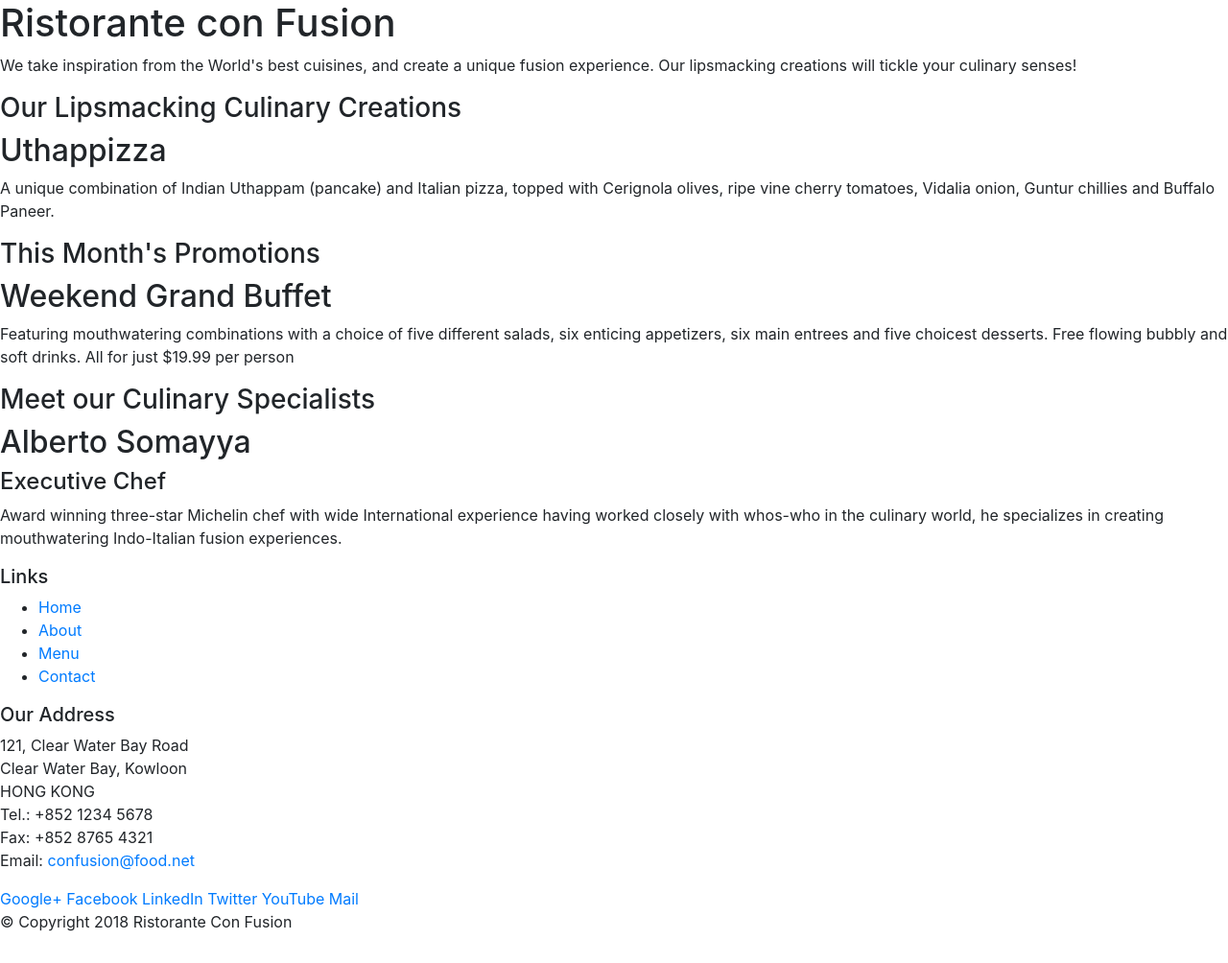
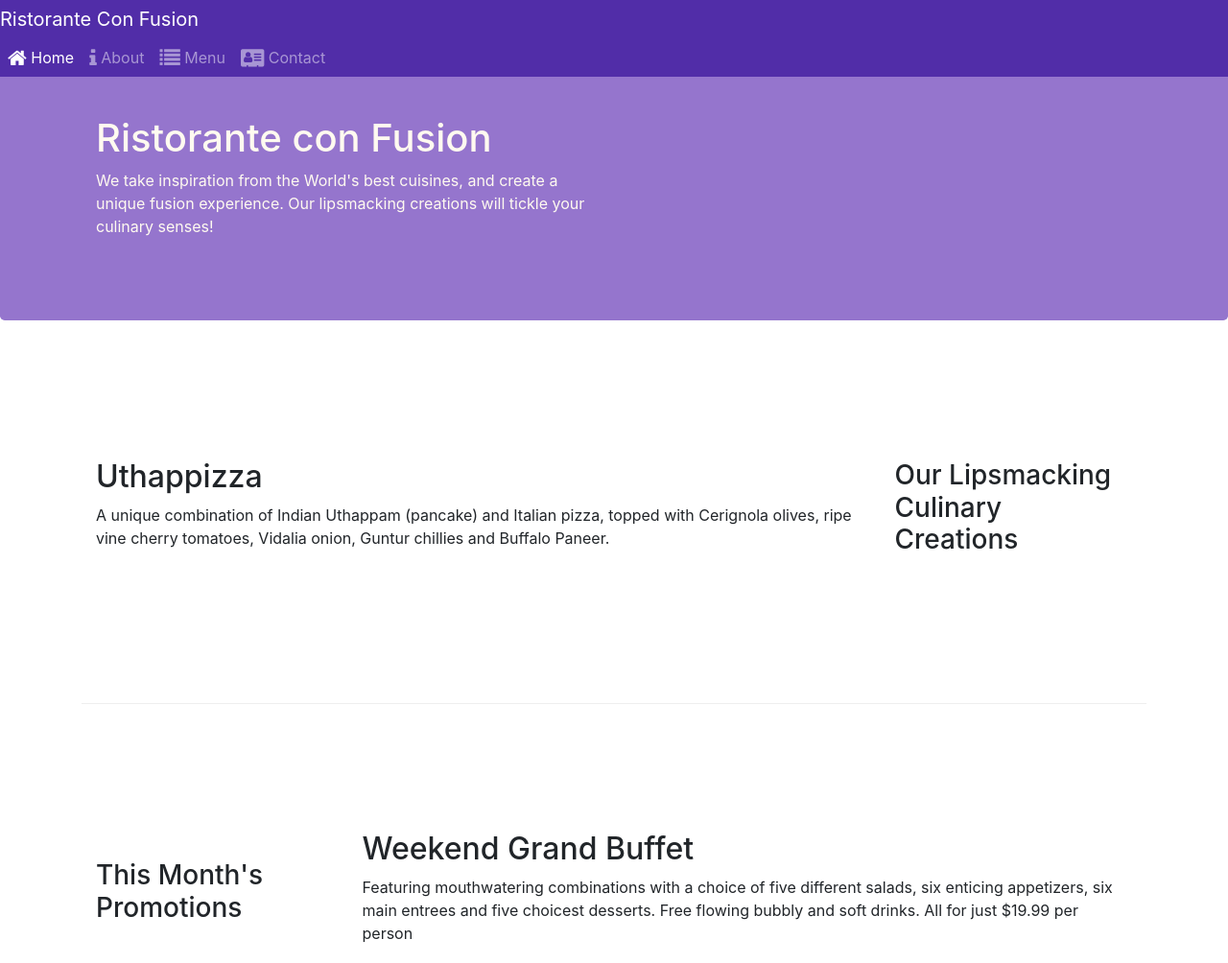
Before and after one commit to arpitnigam45/El-Restaurante, a website: page index.html in a window 1280 px wide. Shown: the top 1004 px of the page at 96% size. Drawn offline with nearby package versions, Linux system fonts and the light colour scheme.

Commit message:
added font-icons

```diff
--- /dev/null
+++ b/css/styles.css
@@ -0,0 +1,37 @@
+.row-header{
+    margin: 0px auto;
+    padding: 0px auto;
+
+}
+
+.row-content{
+    margin: 0px auto;
+    padding: 50px 0px 50 px 0px;
+    border-bottom: 1px ridge;
+    min-height: 400px;
+}
+.footer{
+    background-color: #d1c4e9;
+    margin: 0px auto;
+    padding: 20px 0px 20px 0px;
+}
+
+.jumbotron {
+    padding: 70px 30px 70px 30px;
+    margin: 0px auto;
+    background: #9575CD;
+    color: floralwhite;
+}
+.address{
+    font-size: 80%;
+    margin: 0px;
+    color: #0f0f0f;
+}
+body{
+    padding: 50px 0px 0px 0px;
+    z-index: 0;
+}
+.navbar-dark{
+    background-color: #512DA8;
+
+}
--- a/index.html
+++ b/index.html
@@ -9,51 +9,72 @@
 
         <!-- Bootstrap CSS -->
         <link rel="stylesheet" href="node_modules/bootstrap/dist/css/bootstrap.min.css">
-    <title>Ristorante Con Fusion</title>
+        <link rel="stylesheet" href="node_modules/font-awesome/css/font-awesome.min.css">
+    <link rel="stylesheet" href="node_modules/bootstrap-social/bootstrap-social.css">
+        <link rel="stylesheet" href="css/styles.css">
+        <title>Ristorante Con Fusion</title>
 </head>
 
 <body>
+<nav class="=navbar navbar-dark navbar-expand-sm fixed-top">
 
-    <header>
-        <div>
-            <div>
-                <div>
+<div class="='container'">
+    <button class="navbar-toggler" type="button" data-toggle="collapse" data-target="#Navbar">
+        <span class="navbar-toggler-icon"></span>
+    </button>
+    <a class="navbar-brand mr-auto" href="#">Ristorante Con Fusion</a>
+   <div class="collapse navbar-collapse" id="Navbar">
+    <ul class="navbar-nav mr-auto">
+        <li class="nav-item active"><a class="nav-link" href="#"><span class="fa fa-home fa-lg" ></span> Home</a></li>
+        <li class="nav-item"><a class="nav-link" href="./aboutus.html"><span class="fa fa-info fa-lg"></span> About</a></li>
+        <li class="nav-item"><a class="nav-link" href="#"><span class="fa fa-list fa-lg"></span> Menu</a></li>
+        <li class="nav-item"><a class="nav-link" href="#"><span class="fa fa-address-card fa-lg"></span> Contact</a></li>
+    </ul>
+   </div>
+
+</div>
+</nav>
+    <header class="jumbotron">
+        <div class="container">
+            <div class="row row-header">
+                <div class="col-12 col-sm-6">
                     <h1>Ristorante con Fusion</h1>
                     <p>We take inspiration from the World's best cuisines, and create a unique fusion experience. Our lipsmacking creations will tickle your culinary senses!</p>
                 </div>
-                <div>
+                <div class="col-12 col-sm-6">
+
                 </div>
             </div>
         </div>
     </header>
 
-    <div>
-        <div>
-            <div>
+    <div class="container">
+        <div class="row row-content align-items-center">
+            <div class="col-12 col-sm-4 order-sm-last col-md-3">
                 <h3>Our Lipsmacking Culinary Creations</h3>
             </div>
-            <div>
+            <div class="col col-sm order-sm-first col-md">
                 <h2>Uthappizza</h2>
                 <p>A unique combination of Indian Uthappam (pancake) and Italian pizza, topped with Cerignola olives, ripe vine cherry tomatoes, Vidalia onion, Guntur chillies and Buffalo Paneer.</p>
             </div>
         </div>
 
 
-        <div>
-            <div>
+        <div class="row row-content align-items-center">
+            <div class="col-12 col-sm-4 col-md-3">
                 <h3>This Month's Promotions</h3>
             </div>
-            <div>
+            <div class="col col-sm col-md">
                 <h2>Weekend Grand Buffet</h2>
                 <p>Featuring mouthwatering combinations with a choice of five different salads, six enticing appetizers, six main entrees and five choicest desserts. Free flowing bubbly and soft drinks. All for just $19.99 per person </p>
             </div>
         </div>
 
-        <div>
-            <div>
+        <div class="row row-content align-items-center">
+            <div class="col-12 col-sm-4 order-sm-last col-md-3">
                 <h3>Meet our Culinary Specialists</h3>
             </div>
-            <div>
+            <div class="col col-sm order-sm-first col-md">
                 <h2>Alberto Somayya</h2>
                 <h4>Executive Chef</h4>
                 <p>Award winning three-star Michelin chef with wide International experience having worked closely with whos-who in the culinary world, he specializes in creating mouthwatering Indo-Italian fusion experiences. </p>
@@ -61,42 +82,43 @@
         </div>
     </div>
 
-    <footer>
-        <div>
-            <div>
-                <div>
+    <footer class="footer">
+        <div class="container">
+            <div class="row">
+                <div class="col-4 offset-1 col-sm-2">
                     <h5>Links</h5>
-                    <ul>
-                        <li><a href="#">Home</a></li>
-                        <li><a href="#">About</a></li>
-                        <li><a href="#">Menu</a></li>
-                        <li><a href="#">Contact</a></li>
+                    <ul class="list-unstyled">
+                        <li><a href="#"><span class="fa fa-home"></span> Home</a></li>
+                        <li><a href="./aboutus.html"><span class="fa fa-info"></span> About</a></li>
+                        <li><a href="#"><span class="fa fa-list "></span> Menu</a></li>
+                        <li><a href="#"><span class="fa fa-address-card "></span> Contact</a></li>
                     </ul>
                 </div>
-                <div>
+                <div class="col-7 col-sm-5 align-self-center">
                     <h5>Our Address</h5>
                     <address>
 		              121, Clear Water Bay Road<br>
 		              Clear Water Bay, Kowloon<br>
 		              HONG KONG<br>
-		              Tel.: +852 1234 5678<br>
-		              Fax: +852 8765 4321<br>
-		              Email: <a href="mailto:confusion@food.net">confusion@food.net</a>
+                      <i class="fa fa-phone fa-lg"></i>: +852 1234 5678<br>
+                      <i class="fa fa-fax fa-lg"></i>: +852 8765 4321<br>
+                      <i class="fa fa-envelope fa-lg"></i>:
+                      <a href="mailto:confusion@food.net">confusion@food.net</a>
 		           </address>
                 </div>
-                <div>
-                    <div>
-                        <a href="http://google.com/+">Google+</a>
-                        <a href="http://www.facebook.com/profile.php?id=">Facebook</a>
-                        <a href="http://www.linkedin.com/in/">LinkedIn</a>
-                        <a href="http://twitter.com/">Twitter</a>
-                        <a href="http://youtube.com/">YouTube</a>
-                        <a href="mailto:">Mail</a>
+                <div class="col-12 col-sm-4">
+                    <div class="text-center">
+                        <a class="btn btn-social-icon btn-google" href="http://google.com/+"><i class="fa fa-google-plus"></i></a>
+                        <a class="btn btn-social-icon btn-facebook" href="http://www.facebook.com/profile.php?id="><i class="fa fa-facebook"></i></a>
+                        <a class="btn btn-social-icon btn-linkedin" href="http://www.linkedin.com/in/"><i class="fa fa-linkedin"></i></a>
+                        <a class="btn btn-social-icon btn-twitter" href="http://twitter.com/"><i class="fa fa-twitter"></i></a>
+                        <a class="btn btn-social-icon btn-google" href="http://youtube.com/"><i class="fa fa-youtube"></i></a>
+                        <a class="btn btn-social-icon" href="mailto:"><i class="fa fa-envelope-o"></i></a>
                     </div>
                 </div>
            </div>
-           <div>
-                <div>
+           <div class="row justify-content-center">
+                <div class="col-auto">
                     <p>© Copyright 2018 Ristorante Con Fusion</p>
                 </div>
            </div>
--- a/package.json
+++ b/package.json
@@ -15,6 +15,8 @@
   },
   "dependencies": {
     "bootstrap": "^4.0.0",
+    "bootstrap-social": "^5.1.1",
+    "font-awesome": "^4.7.0",
     "jquery": "^3.3.1",
     "popper.js": "^1.12.9"
   }
```
Also changed, not shown: aboutus.html (added, +139 -0 lines), adcmcdboutus.html/aboutus.html (added, +104 -0 lines), 1 other file.
